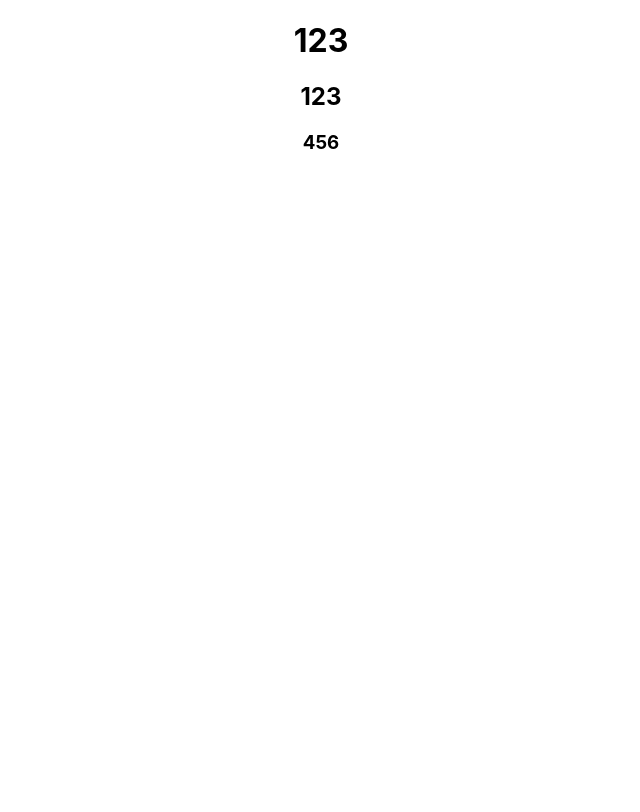
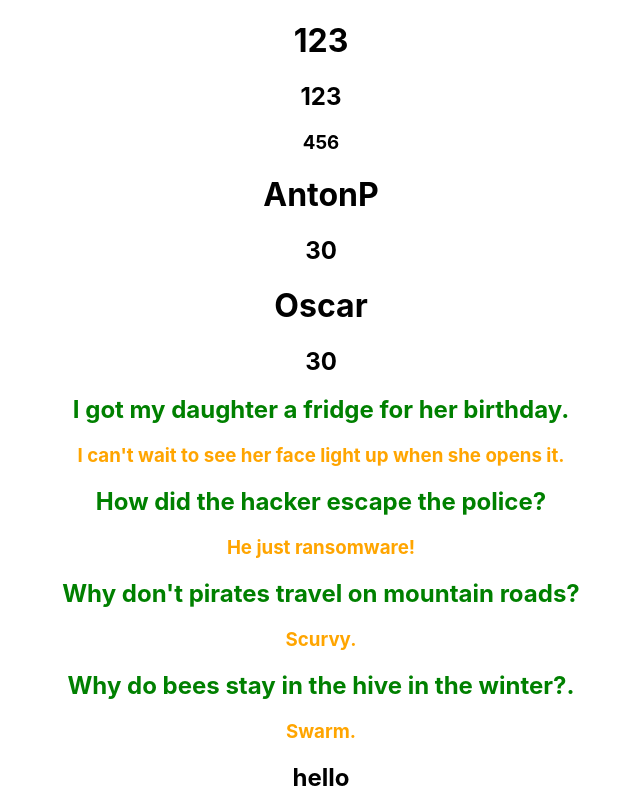
Before and after one commit to oscargelin/React-TS-pracc, a React (Create React App) app: page / in a window 1280 px wide. Shown: the whole page, without its empty margins (319-959 px from the left). Built offline with nearby package versions, Linux system fonts and the light colour scheme.

Commit message:
added Joke component

```diff
--- a/package.json
+++ b/package.json
@@ -13,6 +13,7 @@
     "react": "^18.2.0",
     "react-dom": "^18.2.0",
     "react-scripts": "5.0.1",
+    "sass": "^1.54.3",
     "typescript": "^4.7.4",
     "web-vitals": "^2.1.4"
   },
--- a/src/App.tsx
+++ b/src/App.tsx
@@ -1,5 +1,8 @@
 import React from "react";
 import "./App.css";
+import Test from "./components/Test";
+import Person from "./components/Person";
+import Joke from "./components/Joke";
 
 let temp: number = 123;
 let tempTwo: string = "123";
@@ -32,6 +35,25 @@ function App() {
       <h1>{temp}</h1>
       <h2>{tempTwo}</h2>
       <h3>{tempThree ? "123" : "456"}</h3>
+      <Person name={antonP.name} age={antonP.age} />
+      <Person name={oscar.name} age={oscar.age} />
+      <Joke
+        setup="I got my daughter a fridge for her birthday."
+        punchline="I can't wait to see her face light up when she opens it."
+      />
+      <Joke
+        setup="How did the hacker escape the police?"
+        punchline="He just ransomware!"
+      />
+      <Joke
+        setup="Why don't pirates travel on mountain roads?"
+        punchline="Scurvy."
+      />
+      <Joke
+        setup="Why do bees stay in the hive in the winter?."
+        punchline="Swarm."
+      />
+      <Test />
     </div>
   );
 }
--- /dev/null
+++ b/src/components/Joke.module.scss
@@ -0,0 +1,6 @@
+.h2 {
+  color: green;
+}
+.h3 {
+  color: orange;
+}
--- /dev/null
+++ b/src/components/Joke.tsx
@@ -0,0 +1,16 @@
+import style from "./Joke.module.scss";
+interface Props {
+  setup: string;
+  punchline: string;
+}
+
+const Joke = (props: Props) => {
+  let heart: string = "<3";
+  return (
+    <div>
+      <h2 className={style.h2}>{props.setup}</h2>
+      <h3 className={style.h3}>{props.punchline}</h3>
+    </div>
+  );
+};
+export default Joke;
--- /dev/null
+++ b/src/components/Person.tsx
@@ -0,0 +1,13 @@
+interface Props {
+  name: string;
+  age: number;
+}
+const Person = (props: Props) => {
+  return (
+    <div>
+      <h1>{props.name}</h1>
+      <h2>{props.age}</h2>
+    </div>
+  );
+};
+export default Person;
--- /dev/null
+++ b/src/components/Test.tsx
@@ -0,0 +1,6 @@
+import React from "react";
+
+const Test = () => {
+  return <h2>hello</h2>;
+};
+export default Test;
```
Also changed, not shown: 1 other file (tests, documents, lock files or other folders).
